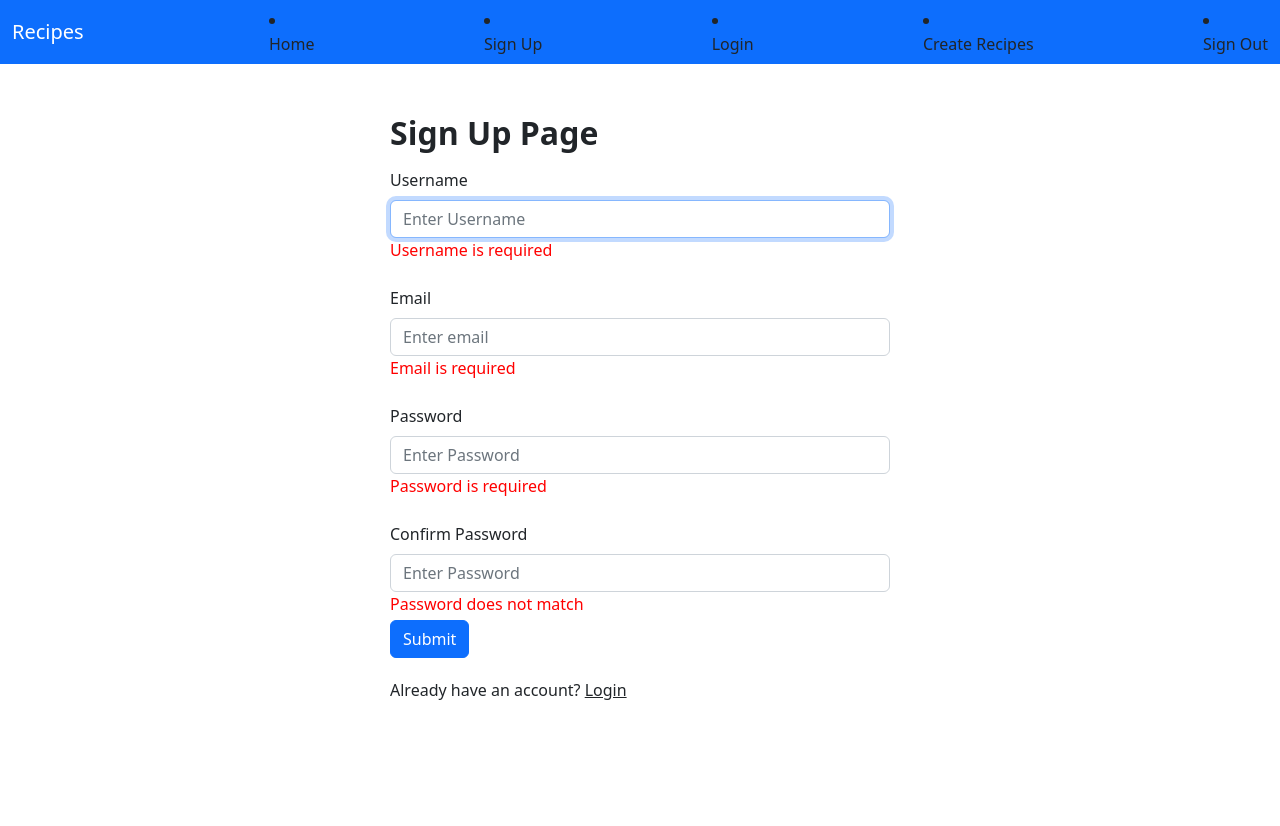
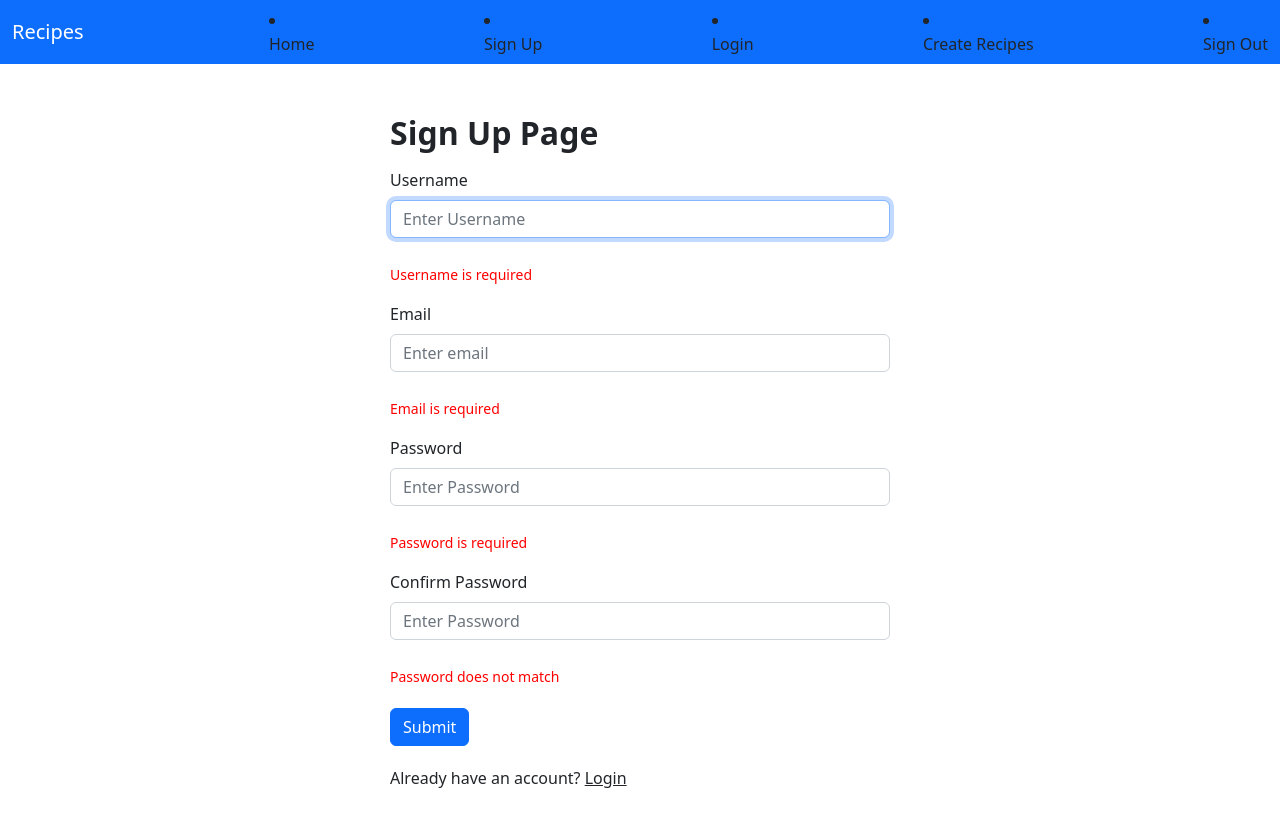
Before and after one commit to yanliu1111/React_Flask_fullStack_project, a React (Vite) app in the folder client/: page /signup in a window 1280 px wide. Both pictures are taken after a click on the button "Submit". Shown: the top 826 px of the page. Before the commit the page ends 800 px from the top, so only its background shows below. Built offline with nearby package versions, Linux system fonts and the light colour scheme.

Commit message:
feat: more render in signup

```diff
--- a/client/src/components/Signup.jsx
+++ b/client/src/components/Signup.jsx
@@ -34,16 +34,19 @@ const SignUpPage = () => {
               {...register("username", { required: true, maxLength: 25 })}
             />
           </Form.Group>
+          <br></br>
           {errors.username && (
-            <span style={{ color: "red" }}>Username is required</span>
+            <p style={{ color: "red" }}>
+              <small>Username is required</small>
+            </p>
           )}
-          <br />
+
           {errors.username?.type == "maxLength" && (
-            <span style={{ color: "red" }}>
-              Username cannot exceed 25 characters
-            </span>
+            <p style={{ color: "red" }}>
+              <small>Username cannot exceed 25 characters</small>
+            </p>
           )}
-          <br />
+
           <Form.Group>
             <Form.Label>Email</Form.Label>
             <Form.Control
@@ -56,14 +59,19 @@ const SignUpPage = () => {
               })}
             />
           </Form.Group>
+          <br></br>
           {errors.email && (
-            <span style={{ color: "red" }}>Email is required</span>
+            <p style={{ color: "red" }}>
+              <small>Email is required</small>
+            </p>
           )}
-          <br />
+
           {errors.email?.type == "pattern" && (
-            <span style={{ color: "red" }}>Email is invalid</span>
+            <p style={{ color: "red" }}>
+              <small>Email is invalid</small>
+            </p>
           )}
-          <br />
+
           <Form.Group>
             <Form.Label>Password</Form.Label>
             <Form.Control
@@ -72,16 +80,18 @@ const SignUpPage = () => {
               {...register("password", { required: true, minLength: 6 })}
             />
           </Form.Group>
+          <br></br>
           {errors.password?.type == "required" && (
-            <span style={{ color: "red" }}>Password is required</span>
+            <p style={{ color: "red" }}>
+              <small>Password is required</small>
+            </p>
           )}
-          <br />
+
           {errors.password?.type == "minLength" && (
-            <span style={{ color: "red" }}>
-              Password must be at least 6 characters
-            </span>
+            <p style={{ color: "red" }}>
+              <small>Password must be at least 6 characters</small>
+            </p>
           )}
-          <br />
 
           <Form.Group>
             <Form.Label>Confirm Password</Form.Label>
@@ -95,10 +105,13 @@ const SignUpPage = () => {
               })}
             />
           </Form.Group>
+          <br></br>
           {errors.confirmPassword && (
-            <span style={{ color: "red" }}>Password does not match</span>
+            <p style={{ color: "red" }}>
+              <small>Password does not match</small>
+            </p>
           )}
-          <br />
+
           <Form.Group>
             <Button
               as="sub"
@@ -109,7 +122,7 @@ const SignUpPage = () => {
               Submit
             </Button>
           </Form.Group>
-          <br />
+          <br></br>
           <Navbar.Text>
             Already have an account? <a href="login">Login</a>
           </Navbar.Text>
```
